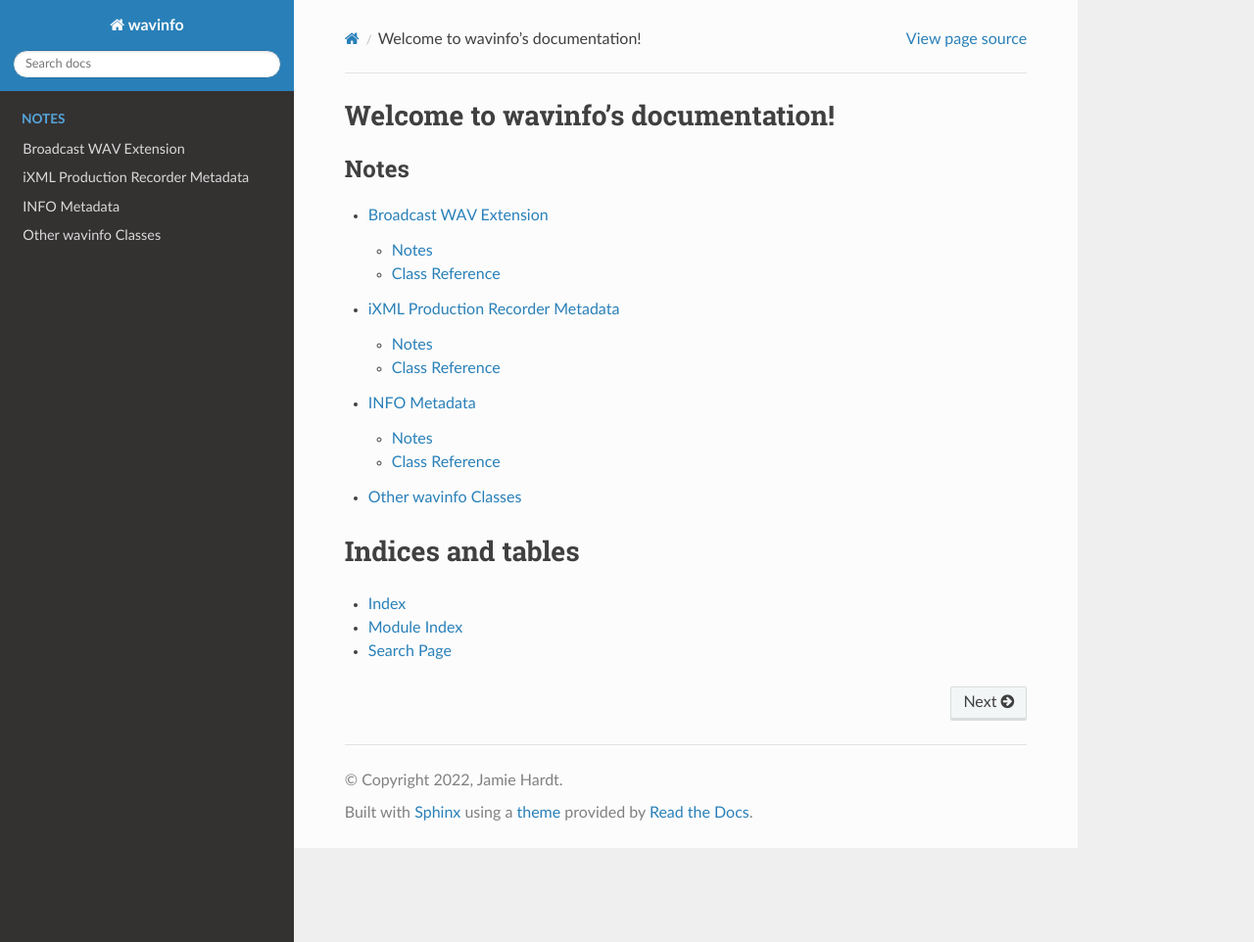
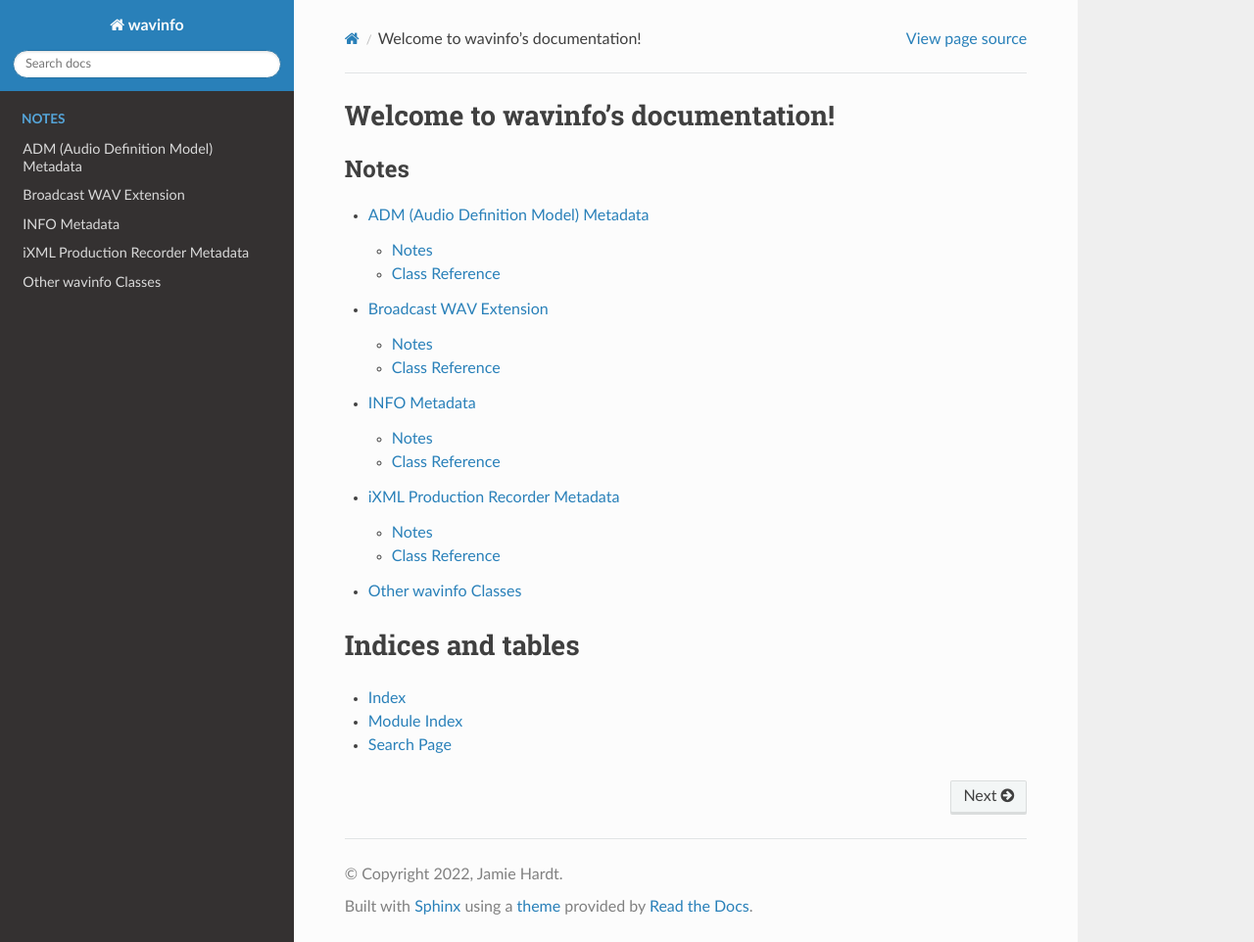
Before and after one commit to iluvcapra/wavinfo, a Sphinx documentation site: the page built from docs/source/index.rst, in a window 1280 px wide and 962 px high. Shown: the whole window at 98% size. Built offline with Sphinx 7.4.7 and the Read the Docs theme 2.0.0, drawn with Linux system fonts in a browser that asks for light colours.

Commit message:
Base documentation for ADM

```diff
--- a/docs/source/index.rst
+++ b/docs/source/index.rst
@@ -10,9 +10,10 @@ Welcome to wavinfo's documentation!
    :maxdepth: 2
    :caption: Notes
 
+   metadata_scopes/adm.rst
    metadata_scopes/bext.rst
+   metadata_scopes/info.rst
    metadata_scopes/ixml.rst
-   metadata_scopes/info.rst
 
    classes
 
--- /dev/null
+++ b/docs/source/metadata_scopes/adm.rst
@@ -0,0 +1,15 @@
+ADM (Audio Definition Model) Metadata
+=====================================
+
+Notes
+-----
+
+
+
+Class Reference
+---------------
+
+.. module:: wavinfo
+
+.. autoclass:: wavinfo.wave_adm_reader.WavADMReader
+    :members:
```
Also changed, not shown: README.md (+2 -1 lines), 2 other files.
